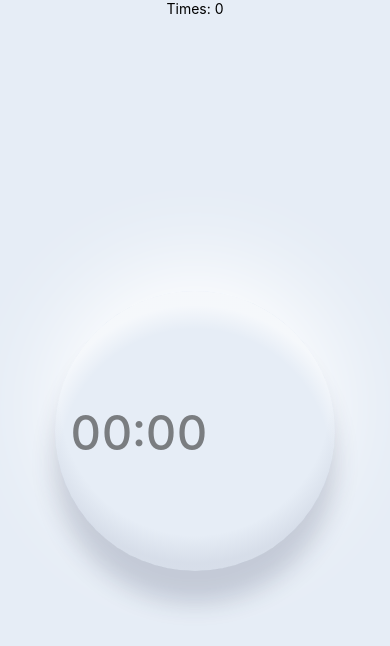
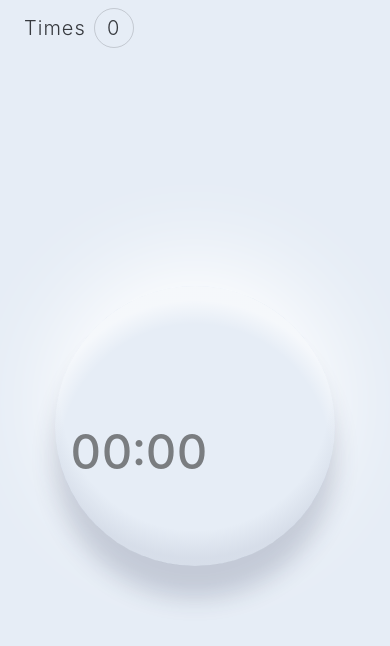
Before and after one commit to mattc50/task-timer, a React Native app: screen / in a window 390 px wide. Shown: the top 646 px of the page. Built offline with nearby package versions, Linux system fonts and the light colour scheme.

Commit message:
changed toast and modal styles

```diff
--- a/App.tsx
+++ b/App.tsx
@@ -77,7 +77,7 @@ function App(): React.JSX.Element {
       if (time > 0) {
         setToastDisplay(true);
         timerTimeoutRef.current = setTimeout(() => {
-          console.log('will hide toast')
+          // console.log('will hide toast')
           setToastDisplay(false);
           timerTimeoutRef.current = null;
         }, 5000);
@@ -193,7 +193,6 @@ function App(): React.JSX.Element {
     try {
       const value = await AsyncStorage.getItem('data');
       if (value !== null) {
-        // console.log(value)
         return value;
       }
     } catch (e) {
@@ -213,7 +212,7 @@ function App(): React.JSX.Element {
   }, [])
 
   useEffect(() => {
-    console.log('run effect');
+    // console.log('run effect');
   }, [data])
 
   return (
@@ -230,7 +229,8 @@ function App(): React.JSX.Element {
             display: "flex",
             flex: 1,
             justifyContent: "center",
-            alignItems: "center"
+            alignItems: "center",
+            paddingBottom: 48
           }}>
             <Time
               timeScale={timeScale}
--- a/src/components/EntryForm.tsx
+++ b/src/components/EntryForm.tsx
@@ -43,26 +43,6 @@ const EntryForm: React.FC<EntryFormProps> = ({ data, setData, timeToSubmit, show
     ]
   }
 
-  // const getData = async (key: string = 'data') => {
-  //   try {
-  //     const value = await AsyncStorage.getItem(key);
-  //     if (value !== null) return value;
-  //   } catch (e) {
-
-  //   }
-  // }
-
-  // const getAllData = async () => {
-  //   try {
-  //     const data = await AsyncStorage.getAllKeys();
-  //     for (let key in data) {
-  //       getData(key)
-  //     }
-  //   } catch (e) {
-
-  //   }
-  // }
-
   const date = new Date(Date.now());
   const dateID: string = date.toISOString().slice(0, 10)
 
@@ -72,23 +52,18 @@ const EntryForm: React.FC<EntryFormProps> = ({ data, setData, timeToSubmit, show
 
   const storeData = async (value: Object) => {
     try {
-      // const data = await getData();
-
-      console.log(data)
       if (data) {
-        console.log('there is data')
+        // console.log('there is data')
         const dataObj: Object = { ...data };
-        // console.log(dataObj);
         const dateArray: Object[] = dataObj[dateID];
         if (dateArray) {
           dateArray.push(value);
         } else {
           dataObj[dateID] = [value];
         }
-        // console.log(dataObj);
         const JSONValue = JSON.stringify(dataObj);
         await AsyncStorage.setItem('data', JSONValue);
-        console.log('data updated')
+        // console.log('data updated')
         setData(dataObj)
       } else {
         const dataToStore = {
@@ -96,49 +71,14 @@ const EntryForm: React.FC<EntryFormProps> = ({ data, setData, timeToSubmit, show
             value
           ]
         }
-        // console.log(dataToStore)
         const JSONValue = JSON.stringify(dataToStore);
         await AsyncStorage.setItem('data', JSONValue);
-        console.log('new data uploaded')
+        // console.log('new data uploaded')
       }
     } catch (e) {
 
     }
   }
-
-  // const removeData = async (key: any) => {
-  //   try {
-  //     await AsyncStorage.removeItem(key);
-  //     return true;
-  //   }
-  //   catch (exception) {
-  //     return false;
-  //   }
-  // }
-
-  // const removeAll = async () => {
-  //   const data = await getData();
-  //   if (data) {
-  //     console.log(data);
-  //     const dataJSON = JSON.parse(data);
-  //     console.log(dataJSON)
-  //     const keys = Object.keys(dataJSON);
-  //     console.log(keys);
-  //     for (let i = 0; i < keys.length; i++) {
-  //       dataJSON.pop();
-  //     }
-  //     console.log(dataJSON);
-  //     // await AsyncStorage.setItem('data', JSON.stringify(dataJSON));
-  //     // removeData(key);
-  //   }
-  // }
-
-  // const resetData = async () => {
-  //   await AsyncStorage.setItem('data', JSON.stringify({}));
-  // }
-
-  // removeAll();
-  // resetData();
 
   return (
     <ModalScreen
@@ -163,7 +103,7 @@ const EntryForm: React.FC<EntryFormProps> = ({ data, setData, timeToSubmit, show
           </Pressable>
         </View>
         <ScrollView
-          contentContainerStyle={{ paddingHorizontal: 16 }}
+          contentContainerStyle={{ paddingHorizontal: 16, paddingTop: 80 }}
           scrollEnabled={false}
           keyboardShouldPersistTaps='handled'
         >
--- a/src/components/ModalScreen.tsx
+++ b/src/components/ModalScreen.tsx
@@ -53,7 +53,8 @@ const ModalScreen: React.FC<EntryFormProps> = ({ modalOpacity, showModal, setSho
       {
         top: insets.top,
         opacity: modalOpacity,
-        paddingTop: insets.top + 48,
+        paddingTop: 16
+        // paddingTop: insets.top + 48,
       }
     ]}>
       {children}
--- a/src/components/ShowTimes.tsx
+++ b/src/components/ShowTimes.tsx
@@ -1,6 +1,5 @@
-import AsyncStorage from "@react-native-async-storage/async-storage";
 import { useEffect, useState } from "react";
-import { Pressable, Text } from "react-native"
+import { Pressable, StyleSheet, Text, View } from "react-native"
 
 interface ShowTimesProps {
   data: Object,
@@ -11,45 +10,65 @@ interface ShowTimesProps {
 const ShowTimes: React.FC<ShowTimesProps> = ({ data, setData, setShowList }) => {
   const [count, setCount] = useState<Object>({})
 
-  // const getData = async () => {
-  //   try {
-  //     const value = await AsyncStorage.getItem('data');
-  //     if (value !== null) {
-  //       console.log(value)
-  //       return value;
-  //     }
-  //   } catch (e) {
-
-  //   }
-  // }
-
   useEffect(() => {
-    // const fetchData = async () => {
-    //   const data = await getData();
-
-    // console.log(data);
     let count = 0;
     if (data) {
       const dataJSON = data;
-      // console.log("data:");
-      // console.log(dataJSON);
       for (let date in dataJSON) {
-        // console.log(date)
         for (let item of dataJSON[date]) {
-          // console.log(item)
           count++;
         }
       }
       setCount(count);
     }
-    // fetchData();
   }, [data])
 
   return (
-    <Pressable onPress={() => setShowList(true)}>
-      <Text>{`Times: ${count}`}</Text>
-    </Pressable>
+    <View style={{
+      width: "100%",
+      paddingHorizontal: 16,
+      display: "flex",
+      flexDirection: "row",
+      justifyContent: "flex-start",
+    }}>
+      <Pressable
+        style={styles.timesDisplay}
+        onPress={() => setShowList(true)}
+      >
+        <Text style={styles.text}>Times</Text>
+        <View style={styles.count}>
+          <Text style={[styles.text, { marginTop: -1, textAlign: "center" }]}>{`${count}`}</Text>
+        </View>
+      </Pressable>
+    </View >
   )
 }
 
+const styles = StyleSheet.create({
+  timesDisplay: {
+    display: "flex",
+    flexDirection: "row",
+    alignItems: "center",
+    gap: 8,
+    padding: 8
+  },
+  text: {
+    color: "rgba(55, 58, 63, 1)",
+    fontSize: 20,
+    fontFamily: "Inter",
+    fontWeight: "300",
+    letterSpacing: 1,
+  },
+  count: {
+    borderRadius: 20,
+    height: 40,
+    minWidth: 40,
+    display: "flex",
+    paddingVertical: 8,
+    paddingHorizontal: 12,
+    borderWidth: 1,
+    borderColor: "rgba(55, 58, 63, 0.2)"
+  }
+})
+
 export default ShowTimes;
--- a/src/components/TimesList.tsx
+++ b/src/components/TimesList.tsx
@@ -19,10 +19,9 @@ const TimesList: React.FC<TimesListProps> = ({ data, setData, showList, setShowL
 
   const timeoutRef = useRef<NodeJS.Timeout | null>(null);
 
-  // const [data, setData] = useState<Object>({})
   const [dates, setDates] = useState<string[]>([])
 
-  const [loading, setLoading] = useState<boolean>(true);
+  // const [loading, setLoading] = useState<boolean>(true);
 
   const closeList = () => {
     Animated.timing(listOpacity, {
@@ -39,23 +38,10 @@ const TimesList: React.FC<TimesListProps> = ({ data, setData, showList, setShowL
     try {
       const JSONValue = JSON.stringify(value);
       await AsyncStorage.setItem('data', JSONValue);
-      // console.log('data updated')
     } catch (e) {
 
     }
   }
-
-  // const getData = async () => {
-  //   try {
-  //     const value = await AsyncStorage.getItem('data');
-  //     if (value !== null) {
-  //       console.log(value)
-  //       return value;
-  //     }
-  //   } catch (e) {
-
-  //   }
-  // }
 
   const removeData = async (key: any) => {
     try {
@@ -68,8 +54,7 @@ const TimesList: React.FC<TimesListProps> = ({ data, setData, showList, setShowL
   }
 
   const removeItem = async (date: string, item: string, index: number) => {
-    setLoading(true);
-    // console.log('testing remove')
+    // setLoading(true);
     const dataObj = { ...data }
     const dateArray = dataObj[date];
     const modifiedArray = dateArray;
@@ -80,11 +65,11 @@ const TimesList: React.FC<TimesListProps> = ({ data, setData, showList, setShowL
     }
 
     setData(modifiedData);
-    console.log(modifiedData)
+    // console.log(modifiedData)
     setDates(Object.keys(modifiedData))
 
     await storeData(modifiedData);
-    setLoading(false);
+    // setLoading(false);
   }
 
   const renderDate = (date: string) => {
@@ -96,23 +81,12 @@ const TimesList: React.FC<TimesListProps> = ({ data, setData, showList, setShowL
   }
 
   useEffect(() => {
-    // const fetchData = async () => {
-    //   setLoading(true);
-    //   const data = await getData();
-    //   console.log(data);
     if (data) {
       const dataJSON = data;
-      // setData(dataJSON);
       setDates(Object.keys(dataJSON));
     }
-    setLoading(false)
-    // }
-
-    // fetchData();
+    // setLoading(false)
   }, [data])
-
-  // console.log(data);
-  // console.log(dates);
 
   return (
     <ModalScreen
@@ -134,10 +108,10 @@ const TimesList: React.FC<TimesListProps> = ({ data, setData, showList, setShowL
           </Pressable>
         </View>
         <ScrollView
-          contentContainerStyle={{ paddingHorizontal: 16 }}
+          contentContainerStyle={{ paddingHorizontal: 16, paddingBottom: 80, flex: 1 }}
           keyboardShouldPersistTaps='handled'
         >
-          {dates.map((date, index) => {
+          {dates.length > 0 && dates.map((date, index) => {
             return (
               <View key={index} style={{ marginBottom: 24 }}>
                 <Text style={styles.date}>
@@ -161,6 +135,16 @@ const TimesList: React.FC<TimesListProps> = ({ data, setData, showList, setShowL
               </View>
             )
           })}
+          {dates.length === 0 &&
+            <View style={{
+              display: "flex",
+              flex: 1,
+              alignItems: "center",
+              justifyContent: "center"
+            }}>
+              <Text style={styles.placeholder}>No times added yet</Text>
+            </View>
+          }
         </ScrollView>
       </View>
     </ModalScreen>
@@ -196,7 +180,14 @@ const styles = StyleSheet.create({
     fontWeight: "300",
     letterSpacing: 1,
     textAlign: "center"
-  }
+  },
+  placeholder: {
+    color: "rgba(55, 58, 63, 0.5)",
+    fontSize: 24,
+    fontFamily: "Inter",
+    fontWeight: "300",
+    letterSpacing: 1,
+  },
 })
 
 export default TimesList;
--- a/src/components/Toast.tsx
+++ b/src/components/Toast.tsx
@@ -1,5 +1,5 @@
 import { useEffect, useRef, useState } from "react"
-import { Animated, Dimensions, Pressable, StyleSheet, Text, TouchableOpacity } from "react-native"
+import { Animated, Dimensions, Pressable, StyleSheet, Text, TouchableOpacity, View } from "react-native"
 import { useSafeAreaInsets } from "react-native-safe-area-context"
 import { formatTime } from "../utils/formatTime"
 
@@ -45,8 +45,12 @@ const Toast: React.FC<ToastProps> = ({ time, toastDisplay, setShowForm }) => {
     ]}>
       <Pressable
         onPress={() => setShowForm(true)}
+        style={styles.toastContent}
       >
-        <Text style={styles.text}>Your time was: {formatTime(time)}</Text>
+        <Text style={styles.text}>Recorded time: {formatTime(time)}</Text>
+        <View pointerEvents="none" style={styles.button}>
+          <Text style={styles.buttonText}>Add</Text>
+        </View>
       </Pressable>
     </Animated.View>
   )
@@ -58,11 +62,38 @@ const styles = StyleSheet.create({
     backgroundColor: 'rgba(55, 58, 63, 0.9)',
     padding: 16,
     marginHorizontal: 16,
-    borderRadius: 8
+    borderRadius: 16,
+    borderWidth: 1,
+    borderColor: 'rgba(255, 255, 255, 0.5)'
+  },
+  toastContent: {
+    width: "100%",
+    display: "flex",
+    flexDirection: "row",
+    justifyContent: "space-between",
+    alignItems: "center"
   },
   text: {
+    fontFamily: "Inter",
     color: "white",
-    fontWeight: "500"
+    fontWeight: "500",
+    letterSpacing: 0.4,
+    fontSize: 16
+  },
+  button: {
+    borderRadius: 8,
+    backgroundColor: "rgb(230, 237, 246)",
+    height: 48,
+    width: 64,
+    display: "flex",
+    justifyContent: "center",
+    alignItems: "center"
+  },
+  buttonText: {
+    fontWeight: "600",
+    fontSize: 16,
+    letterSpacing: 0.4,
+    color: 'rgba(55, 58, 63, 1)'
   }
 })
 
```
